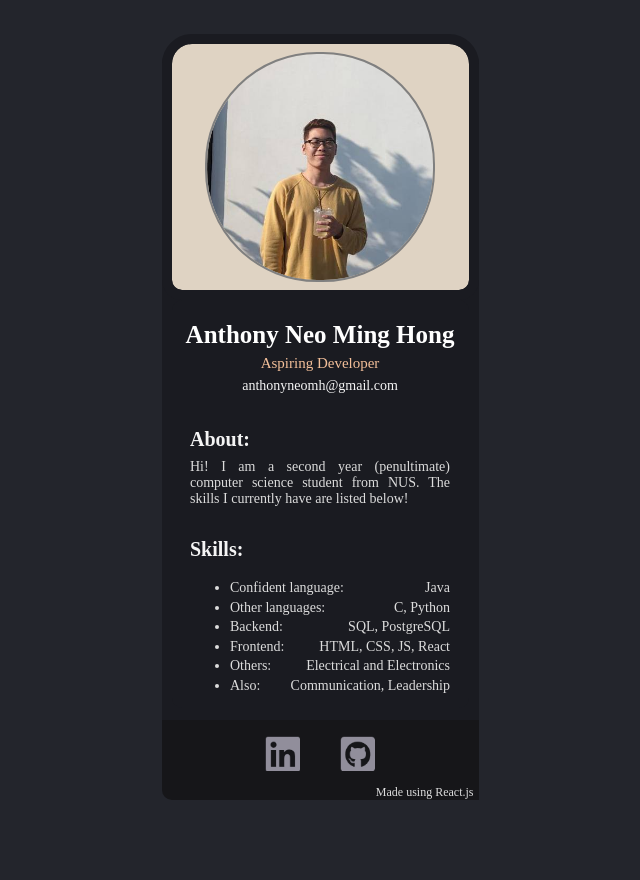
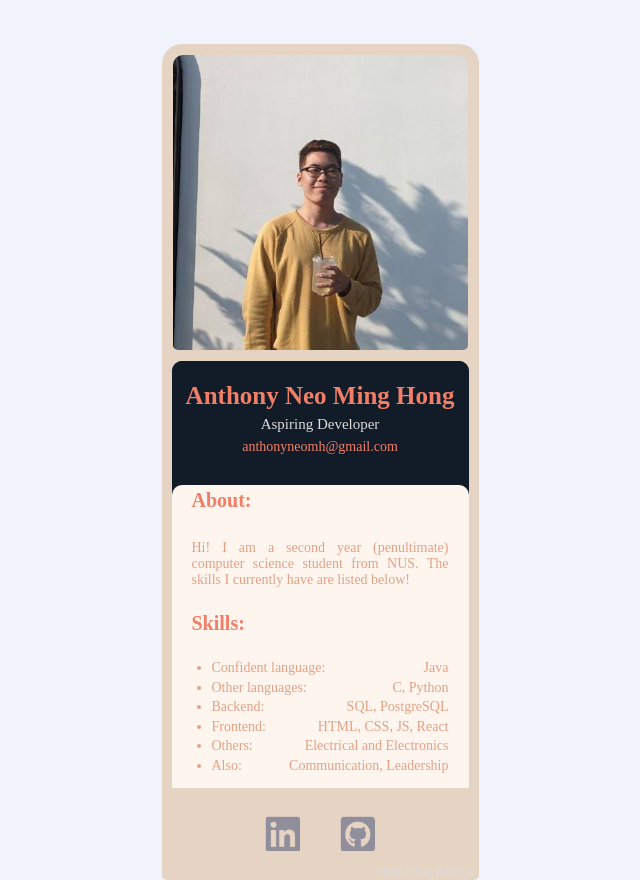
Before and after one commit to anthonynmh/my-digital-namecard, a React (Create React App) app: page / in a window 1280 px wide. Shown: the whole page, without its empty margins (320-960 px from the left). Before the commit the page ends 800 px from the top, so only its background shows below. Built offline with nearby package versions, Linux system fonts and the light colour scheme.

Commit message:
Update new stylesheet

```diff
--- a/src/style.css
+++ b/src/style.css
@@ -4,50 +4,66 @@
 }
 
 body {
-    background: #23252C;
+    /*background: #23252C;*/
+    background: #F0F3FC;
     margin: 0px;
 }
 
 .app {
     max-width: 317px;
-    background: #1A1B21;
-    /*background: #3A4F7A;*/
+    /*background: #1A1B21;*/
+    background-color: #E5D3C4;
     margin: 44px auto 0px auto;
     border-radius: 20px 20px 20px 20px;
 }
 
+/*
 .profile--container {
-    /*background-color:#23252C;*/
+    background-color:#23252C;
     background-color: #DFD3C3;
     padding: 10px;
     outline: 10px solid #1A1B21;
     margin: 10px;
     border-radius: 20px 20px 10px 10px;
 }
+*/
+
+.profile--container {
+    padding: 11px;
+}
 
 .profile {
     display: block;
-    width: 226px;
-    height: 226px;
-    border-radius: 110px;
+    width: 295px;
+    height: 295px;
+    /*border-radius: 110px;*/
+    border-radius: 10px 10px 5px 5px;
     margin: auto;
-    outline: 2px solid grey;
+    /*outline: 2px solid grey;*/
 }
 
 .mainContent {
     display: block;
-    /*background-color: #23252C;*/
-    background-color: #1A1B21;
-    /*outline: 10px solid #1A1B21;*/
+    background: #121B28;
+
+    /*background: #FDF5EE;*/
+    /*background-color: #1A1B21;*/
+
     margin: 0px 10px;
     border-radius: 10px;
+}
+
+.info--main {
+    background: #121B28;
+    border-radius: 10px 10px 0px 0px;
 }
 
 .name {
     font-weight: 700;
     font-size: 25px;
     text-align: center;
-    color: #FFFFFF;
+    /*color: #FFFFFF;*/
+    color: #F17F67;
     margin: 0px;
     padding-top: 21px;
 }
@@ -57,7 +73,8 @@ body {
     padding-top: 6px;
     font-size: 15px;
     text-align: center;
-    color: #F3BF99;
+    /*color: #F3BF99;*/
+    color: #DCDCDC;
 }
 
 .website {
@@ -65,15 +82,18 @@ body {
     padding-top: 9px;
     font-size: 10.24px;
     text-align: center;
-    color: #F5F5F5;
+    /*color: #F5F5F5;*/
+    color: #F17F67;
 }
 
 .email {
     margin: 0px;
+    padding-bottom: 10px;
     padding-top: 6px;
     font-size: 14px;
     text-align: center;
-    color: #F5F5F5;
+    /*color: #F5F5F5;*/
+    color: #F17F67;
 }
 
 /*
@@ -107,26 +127,31 @@ body {
 }
 
 .info--extra {
-    width: 260px;
-    margin: 30px auto 0px auto;
+    width: auto;
+    margin-top: 0px;
+    background: #FDF5EE;
+    border-radius: 10px 10px 0px 0px;
 }
 
 .info--extra h3 {
-    color: #F5F5F5;
-    margin: 0px;
+    /*color: #F5F5F5;*/
+    color: #F17F67;
+    margin: 20px;
     font-size: 20px;
     line-height: 150%;
 }
 
 .info--extra p {
     font-size: 14px;
-    color: #DCDCDC;
-    margin: 0px;
+    /*color: #DCDCDC;*/
+    color: #E4A186;
+    margin: 20px;
     padding-top: 5px;
 }
 
 .about > p {
-    margin-bottom: 27px;
+    margin: 20px;
+    /*margin-bottom: 27px;*/
     text-align: justify;
     line-height: normal;
 }
@@ -135,19 +160,21 @@ body {
     margin-bottom: 12px;
     font-size: 14px;
     line-height: 140%;
-    color: #DCDCDC;
+    /*color: #DCDCDC;*/
+    color: #E4A186;
     padding-bottom: 12px;
 }
 
 .skills {
     float: right;
+    padding-right: 20px;
 }
 
 .footer {
     width: 317px;
     height: 65px;
-    background: #161619;
-
+    /*background: #161619;*/
+    background: #E5D3C4;
     display: inline-flex;
     justify-content: center;
     padding: 16px 24px;
@@ -170,7 +197,7 @@ body {
     text-align: right;
     margin: 0px;
     border-radius: 0px 0px 5px 5px;
-    background-color: #161619;
-    border-radius: 0px 0px 0px 10px;
+    /*background-color: #161619;*/
+    background: #E5D3C4;
     padding-right: 5px;
 }
```
